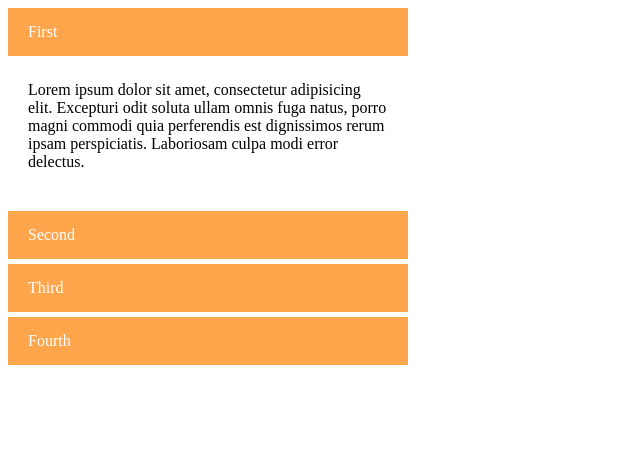
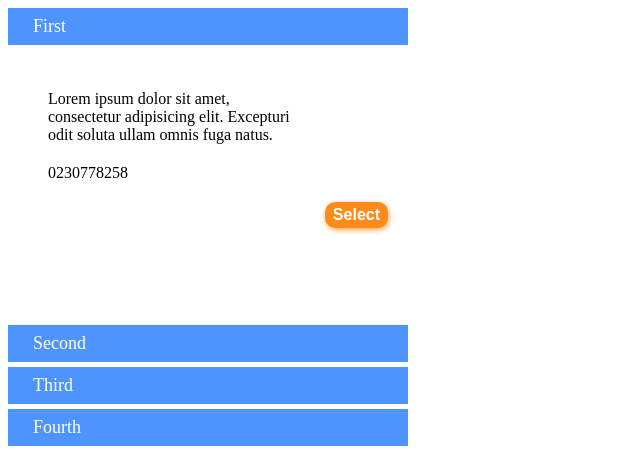
Before and after one commit to stefanrosu/assist-homework, a plain HTML site: page components/accordion/accordion.html in a window 1280 px wide. Both pictures are taken after a click on the link "First". Shown: the whole page, without its empty margins (0-640 px from the left). Drawn offline with Linux system fonts and the light colour scheme.

Commit message:
accordion index page

```diff
--- a/components/accordion/accordion.css
+++ b/components/accordion/accordion.css
@@ -10,21 +10,27 @@
 }
 .accordion-header{
 	display: block;
-	padding: 15px 20px;
-	background: #ffa64d;
-	color: #FFF;
-	text-decoration: none;
-	margin-bottom: 5px;
+    padding: 8px 25px;
+    background: #4d94ff;
+    color: #FFF;
+    text-decoration: none;
+    margin-bottom: 5px;
+    font-size: 18px;
+}
+.accordion-content p{
+	margin: 20px;
+	width: 70%;
 }
 .accordion-content{
-	padding: 0;
 	height: 0;
 	overflow: hidden;
+	-webkit-transition:height 600ms ease;
+	transition:height 600ms ease;
 }
-.accordion-content:target{
-	height: auto;
+.accordion-content:target {
+	height: 235px;
 	padding: 20px;
 }
-.accordion-content p{
-	margin: 0 0 20px 0;
+.accordion-btn{
+	float: right;
 }
--- a/components/accordion/accordion.html
+++ b/components/accordion/accordion.html
@@ -1,11 +1,14 @@
 <link rel="stylesheet" href="accordion.css">
+<link rel="stylesheet" href="../button/button.css">
 
-<div class="accordion-container div">
+<div class="accordion-container">
 	<ul class="accordion">
 		<li>
 			<a href="#first" class="accordion-header">First</a>
 			<div class="accordion-content" id="first">
-				<p>Lorem ipsum dolor sit amet, consectetur adipisicing elit. Excepturi odit soluta ullam omnis fuga natus, porro magni commodi quia perferendis est dignissimos rerum ipsam perspiciatis. Laboriosam culpa modi error delectus.</p>
+				<p>Lorem ipsum dolor sit amet, consectetur adipisicing elit. Excepturi odit soluta ullam omnis fuga natus.</p>
+				<p>0230778258</p>
+				<span class="accordion-btn"><button class="acc-btn"> Select</button></span>
 			</div>
 		</li>
 		<li>
--- a/components/button/button.css
+++ b/components/button/button.css
@@ -20,3 +20,14 @@
     border: transparent;
     cursor: pointer;
 }
+.acc-btn{
+    color: #FFF;
+    background-color: #ff8c1a;
+    padding: 4px 8px;
+    font-size: 16px;
+    font-weight: 600;
+    border-radius: 10px;
+    box-shadow: 1px 2px 6px -1px #ff8c1a;
+    border: transparent;
+    cursor: pointer;
+}
--- a/components/panel/panel.css
+++ b/components/panel/panel.css
@@ -11,8 +11,6 @@
 }
 .office{
 	width: 90%;
-    border: 1px solid #CCC;
     margin: 30px auto;
     min-height: 310px;
-    box-shadow: 7px 7px 1px -2px rgba(194, 199, 204, 0.25);
 }
```
Also changed, not shown: index.html (+44 -8 lines).
